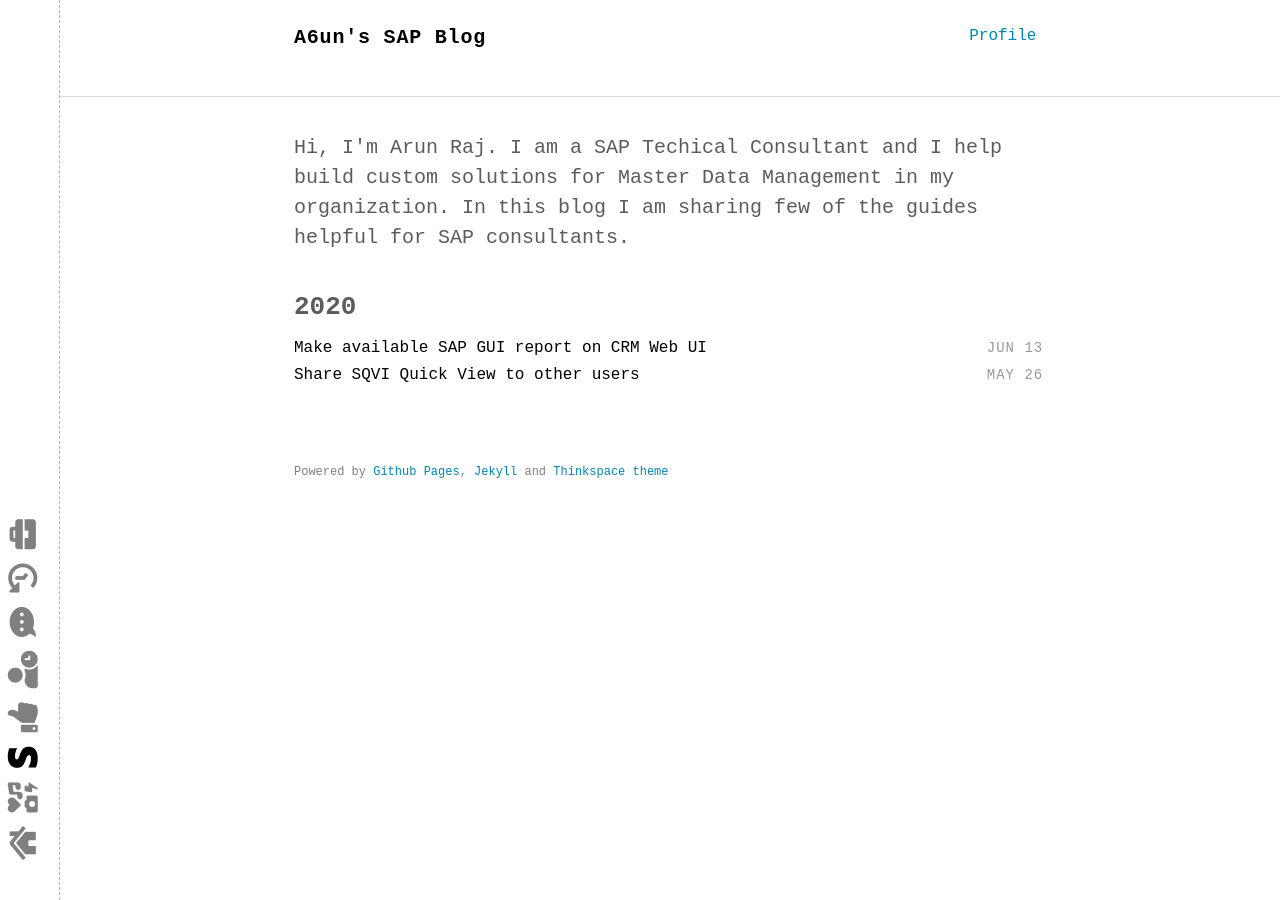
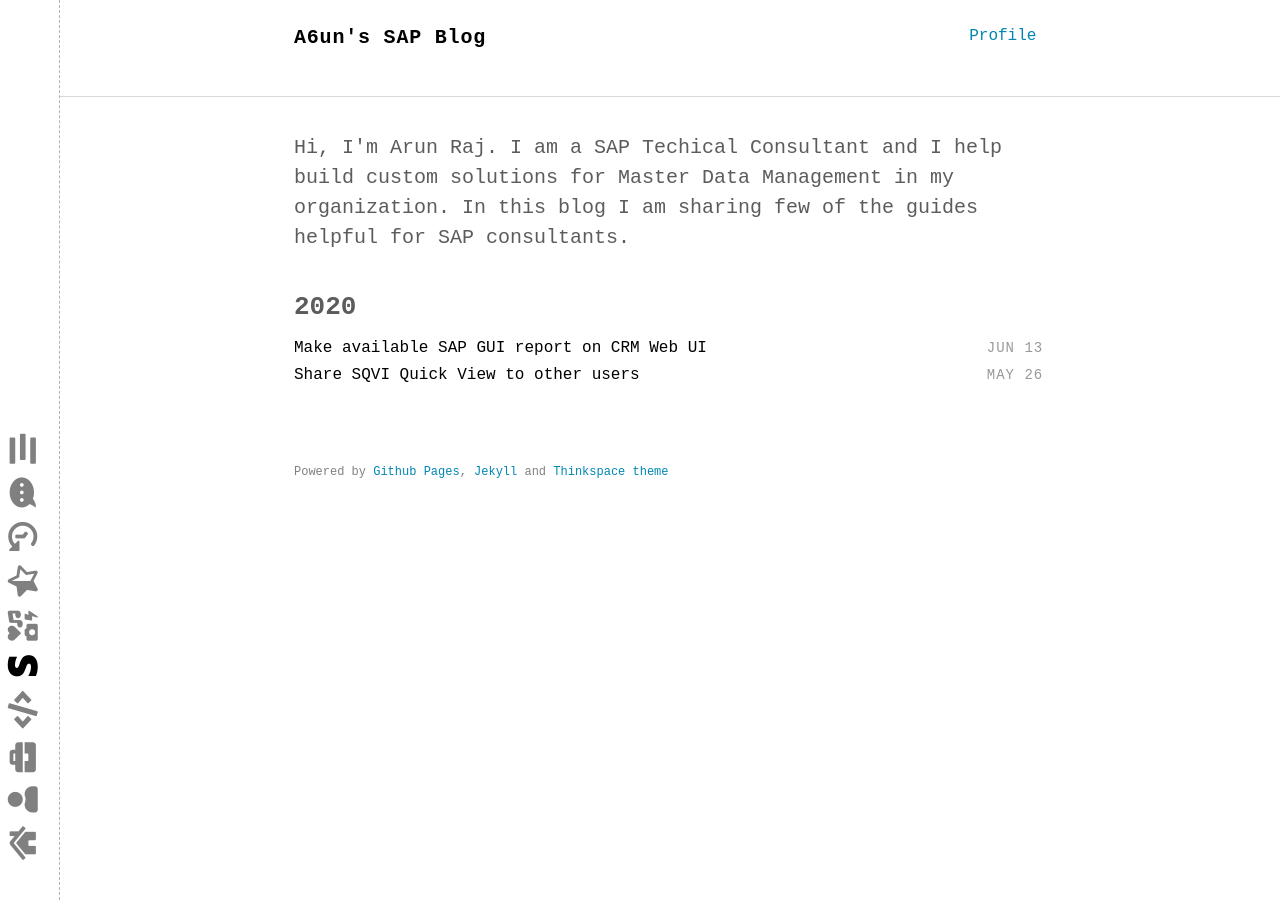
Before and after one commit to a6unraj/a6unraj.github.io, a Jekyll site: the page built from index.html, in a window 1280 px wide. Built offline with Jekyll 4.4.1, drawn with Linux system fonts in a browser that asks for light colours; nearby versions of some CDN libraries; some web fonts are replaced; comment, search, counter and statistics services are not loaded.

Commit message:
Update nav.html

```diff
--- a/_includes/nav.html
+++ b/_includes/nav.html
@@ -1,14 +1,16 @@
 <nav class="side">
     <div class="side__inner">
-        <div class="menu">
+         <div class="menu">
         <a href="https://arunraj.eu" title="Home"><i class="fas fa-home"></i></a>
+        <a href="https://arunraj.eu/profile" title="Profile"><i class="fas fa-user"></i></a>
+        <a href="https://arunraj.eu/portfolio" title="Portfolio"><i class="fas fa-briefcase"></i></a>
+        <a href="https://arunraj.eu/dev/index.html" title="Dev Log"><i class="fas fa-code"></i></a>
+        <a href="https://arunraj.eu/sap" title="SAP Blog"><i class="fab fa-stripe-s active"></i></a>
         <a href="https://arunraj.eu/weblog" title="Web Log"><i class="fas fa-icons"></i></a>
-        <a href="https://arunraj.eu/sap" title="SAPBlog"><i class="fab fa-stripe-s active"></i></a>
-        <a href="https://arunraj.eu/reviews" title="Reviews"><i class="fas fa-thumbs-up"></i></a>
-        <a href="https://arunraj.eu/memories/index.html" title="Memories"><i class="fas fa-user-clock"></i></a>
+        <a href="https://arunraj.eu/reviews" title="Reviews"><i class="fas fa-star-half-alt"></i></a>
+        <a href="https://arunraj.eu/memories/index.html" title="Memories"><i class="fas fa-history"></i></a>
         <a href="https://arunraj.eu/ispeak" title="iSpeak"><i class="fas fa-comment-dots"></i></a>
-        <a href="https://arunraj.eu/timeline/index.html" title="Timeline"><i class="fas fa-history"></i></a>
-        <a href="https://arunraj.eu/portfolio" title="Portfolio"><i class="fas fa-briefcase"></i></a>
+        <a href="https://arunraj.eu/timeline/index.html" title="Timeline"><i class="fas fa-stream"></i></a>
         </div>
     </div>
 </nav>
```
